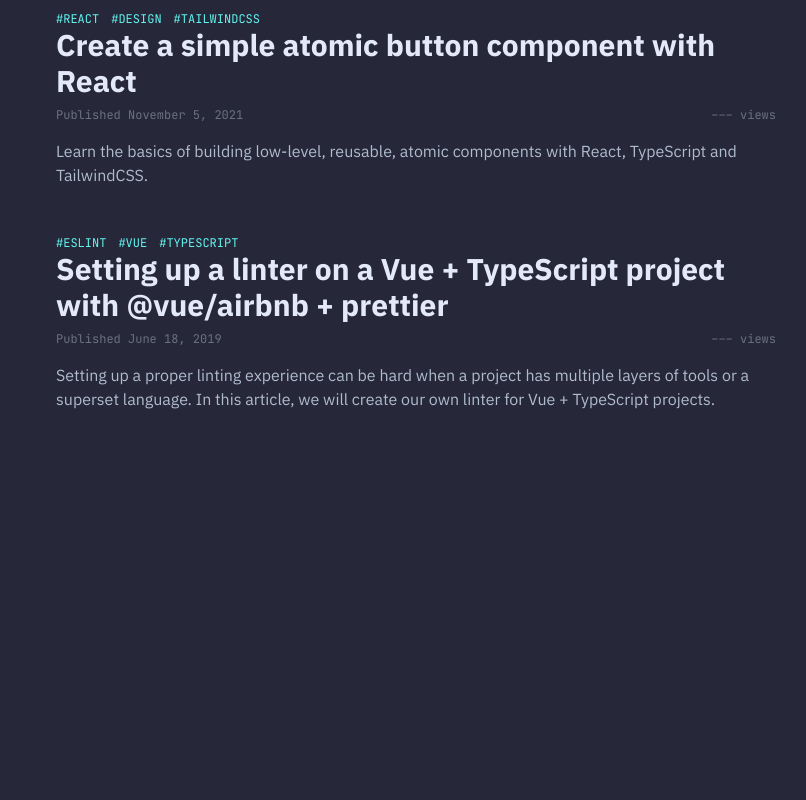
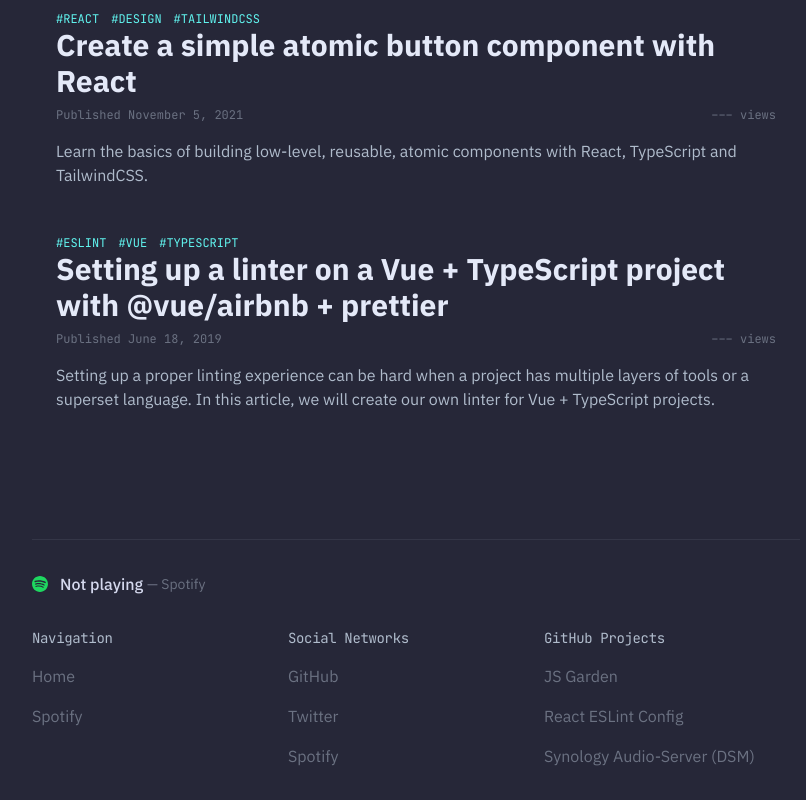
Before and after one commit to TotomInc/js-garden-next, a Next.js app: page / in a window 1280 px wide. Shown: the part 2146-2946 px from the top of the page, without its empty margins (224-1030 px from the left). Before the commit the page ends 2685 px from the top, so only its background shows below. Built offline with nearby package versions, Linux system fonts and the light colour scheme; no server answers; the database is empty.

Commit message:
Add Footer

```diff
--- /dev/null
+++ b/components/Footer.tsx
@@ -0,0 +1,118 @@
+import { Suspense } from "react";
+import Link from "next/link";
+import useSwr from "swr";
+
+import type { APINowPlayingResponse } from "../interfaces/spotify.interfaces";
+import { fetcher } from "../lib/fetcher";
+
+const FooterCategory: React.FC<{
+  name: string;
+  externalLinks: boolean;
+  links: { url: string; name: string }[];
+}> = ({ name, externalLinks, links }) => (
+  <div className="flex flex-col space-y-4 md:w-1/3">
+    <p className="font-mono text-sm tracking-tight text-text-alt">{name}</p>
+
+    {externalLinks
+      ? links.map((link) => (
+          <a
+            key={link.url}
+            href={link.url}
+            target="_blank"
+            className="text-text-alt text-opacity-50 hover:text-opacity-100"
+            rel="noreferrer"
+          >
+            {link.name}
+          </a>
+        ))
+      : links.map((link) => (
+          <Link key={link.url} href={link.url}>
+            <a className="text-text-alt text-opacity-50 hover:text-opacity-100">
+              {link.name}
+            </a>
+          </Link>
+        ))}
+  </div>
+);
+
+export const Footer: React.FC = () => {
+  const localLinks = [
+    { url: "/", name: "Home" },
+    { url: "/spotify", name: "Spotify" },
+  ];
+
+  const socialLinks = [
+    { url: "https://github.com/TotomInc", name: "GitHub" },
+    { url: "https://twitter.com/TotomInc", name: "Twitter" },
+    {
+      url: "https://open.spotify.com/user/irpl6kd1d0uka6knqlt70rhx4",
+      name: "Spotify",
+    },
+  ];
+
+  const projectsLinks = [
+    { url: "https://github.com/TotomInc/js-garden-next", name: "JS Garden" },
+    {
+      url: "https://github.com/TotomInc/eslint-config-react",
+      name: "React ESLint Config",
+    },
+    {
+      url: "https://github.com/deniseaudio",
+      name: "Synology Audio-Server (DSM)",
+    },
+  ];
+
+  const nowPlaying = useSwr<{ status: APINowPlayingResponse }>(
+    "/api/spotify/now-playing",
+    fetcher
+  );
+
+  const isOnline =
+    nowPlaying.data &&
+    nowPlaying.data.status &&
+    nowPlaying.data.status.isPlaying;
+
+  return (
+    <footer className="mx-auto max-w-3xl border-t border-text-alt border-opacity-10 px-6 md:px-0">
+      <div className="flex items-center pt-8">
+        {/* Spotify icon. */}
+        <svg className="mr-3 block h-4 w-4" viewBox="0 0 168 168">
+          <path
+            fill="#1ED760"
+            d="M83.996.277C37.747.277.253 37.77.253 84.019c0 46.251 37.494 83.741 83.743 83.741 46.254 0 83.744-37.49 83.744-83.741 0-46.246-37.49-83.738-83.745-83.738l.001-.004zm38.404 120.78a5.217 5.217 0 01-7.18 1.73c-19.662-12.01-44.414-14.73-73.564-8.07a5.222 5.222 0 01-6.249-3.93 5.213 5.213 0 013.926-6.25c31.9-7.291 59.263-4.15 81.337 9.34 2.46 1.51 3.24 4.72 1.73 7.18zm10.25-22.805c-1.89 3.075-5.91 4.045-8.98 2.155-22.51-13.839-56.823-17.846-83.448-9.764-3.453 1.043-7.1-.903-8.148-4.35a6.538 6.538 0 014.354-8.143c30.413-9.228 68.222-4.758 94.072 11.127 3.07 1.89 4.04 5.91 2.15 8.976v-.001zm.88-23.744c-26.99-16.031-71.52-17.505-97.289-9.684-4.138 1.255-8.514-1.081-9.768-5.219a7.835 7.835 0 015.221-9.771c29.581-8.98 78.756-7.245 109.83 11.202a7.823 7.823 0 012.74 10.733c-2.2 3.722-7.02 4.949-10.73 2.739z"
+          />
+        </svg>
+
+        <Suspense fallback={null}>
+          <Link href="/spotify">
+            <a className="mr-1 font-medium text-text">
+              {isOnline ? "Now playing" : "Not playing"}
+            </a>
+          </Link>
+        </Suspense>
+
+        <p className="text-sm text-text-alt text-opacity-50">— Spotify</p>
+      </div>
+
+      <div className="flex flex-col justify-between space-y-8 py-8 md:flex-row md:space-y-0">
+        <FooterCategory
+          name="Navigation"
+          externalLinks={false}
+          links={localLinks}
+        />
+
+        <FooterCategory
+          name="Social Networks"
+          externalLinks
+          links={socialLinks}
+        />
+
+        <FooterCategory
+          name="GitHub Projects"
+          externalLinks
+          links={projectsLinks}
+        />
+      </div>
+    </footer>
+  );
+};
--- a/layouts/BlogLayout.tsx
+++ b/layouts/BlogLayout.tsx
@@ -1,4 +1,5 @@
 import { Navbar } from "../components/Navbar";
+import { Footer } from "../components/Footer";
 
 export const BlogLayout: React.FC<{ children: React.ReactNode }> = ({
   children,
@@ -10,6 +11,8 @@ export const BlogLayout: React.FC<{ children: React.ReactNode }> = ({
       <div className="mx-auto min-h-screen max-w-3xl px-6 py-24 lg:py-32">
         {children}
       </div>
+
+      <Footer />
     </>
   );
 };
```
